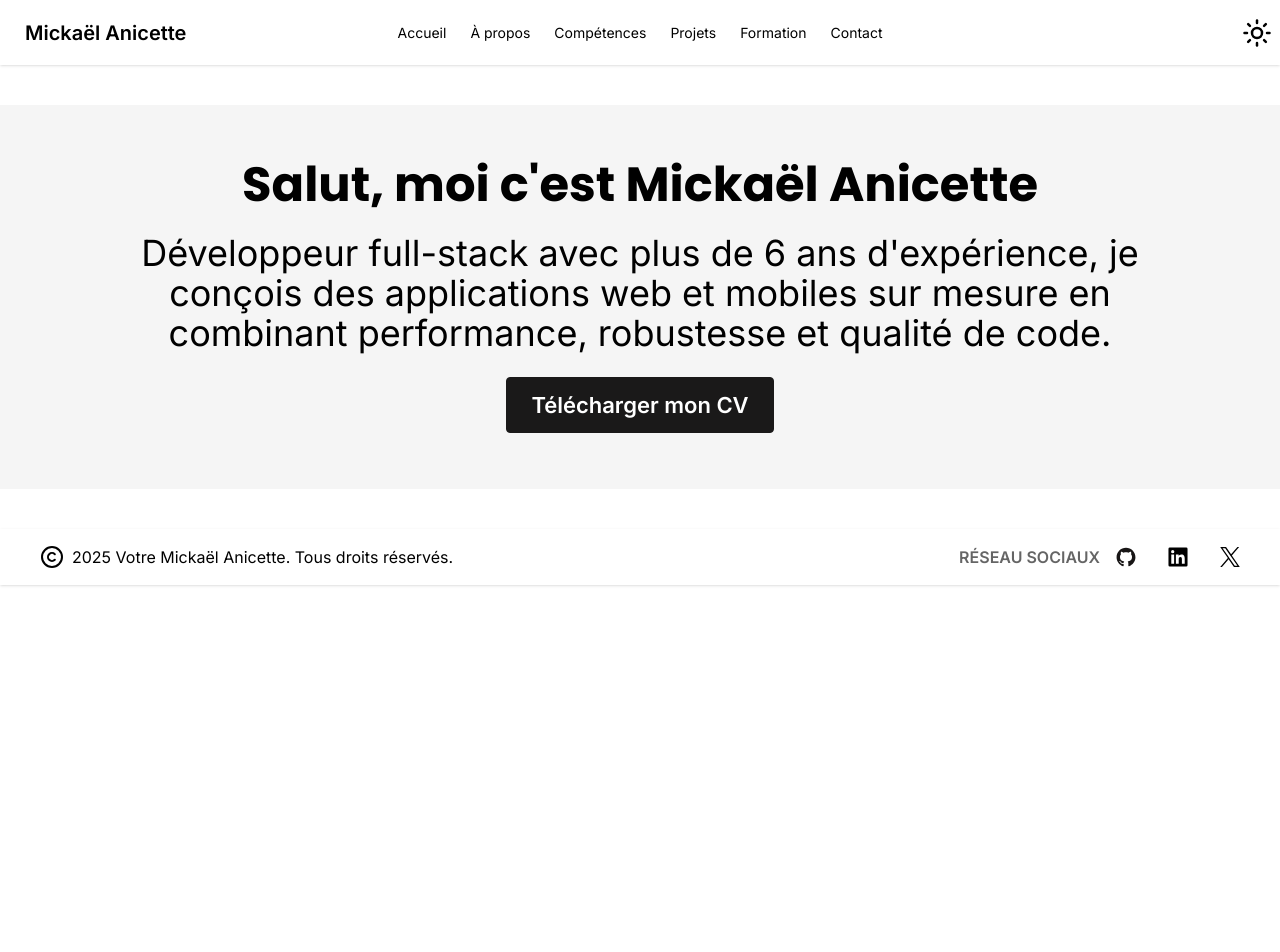
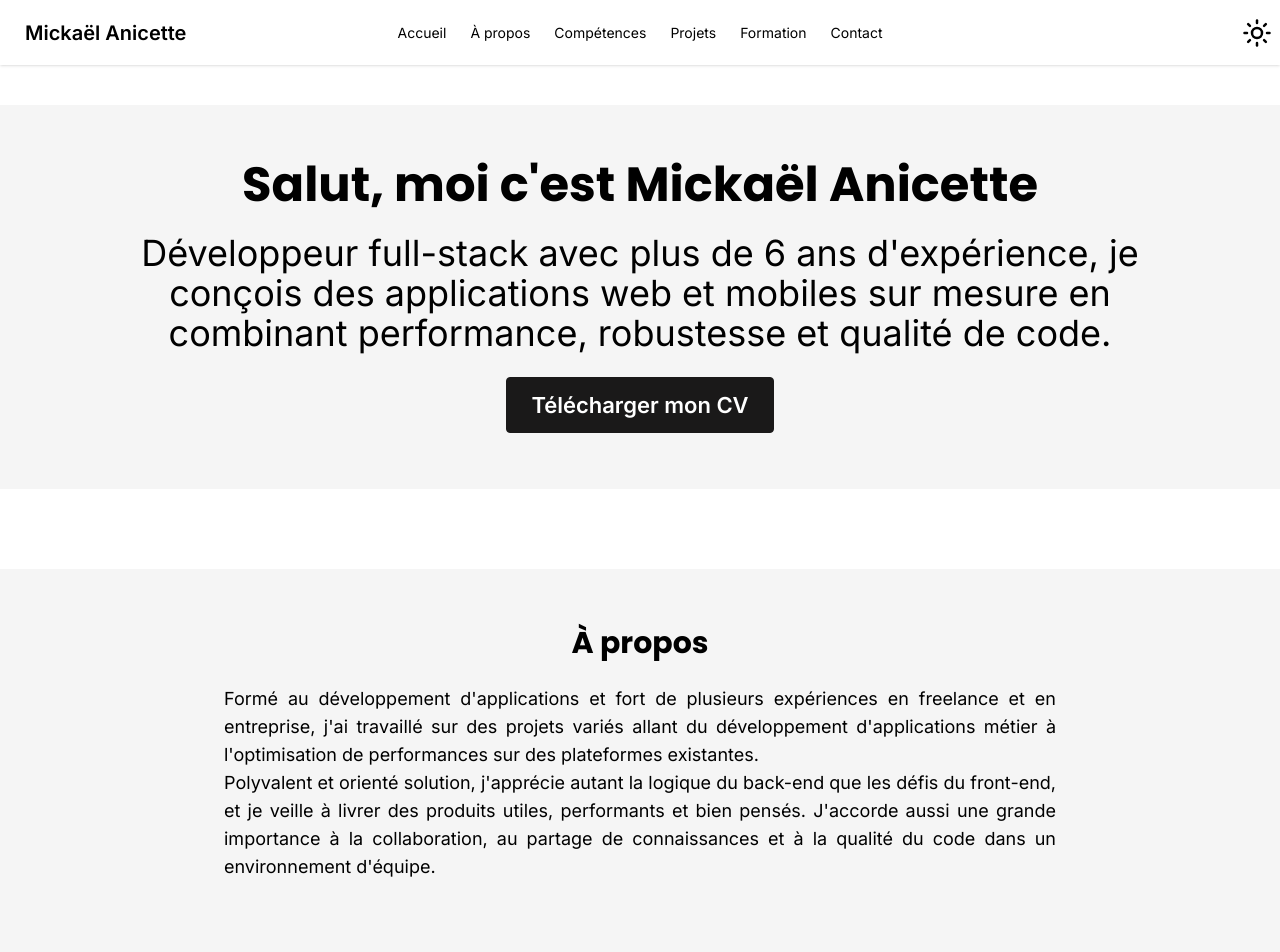
Before and after one commit to mcmikashi/mcmikashi.github.io, a SvelteKit app: page / in a window 1280 px wide. Shown: the top 952 px of the page. Before the commit the page ends 800 px from the top, so only its background shows below. Built offline with nearby package versions, Linux system fonts and the light colour scheme.

Commit message:
Add About component

```diff
--- /dev/null
+++ b/src/lib/components/common/About.svelte
@@ -0,0 +1,16 @@
+<section class="hero bg-base-200" id="about">
+	<div class="hero-content text-center">
+		<div class="max-w-4/6">
+			<h1 class="text-3xl font-extrabold">À propos</h1>
+			<p class="py-6 text-lg text-justify">
+				Formé au développement d'applications et fort de plusieurs expériences en freelance et en entreprise,
+				j'ai travaillé sur des projets variés allant du développement d'applications métier à
+				l'optimisation de performances sur des plateformes existantes.<br>
+				Polyvalent et orienté solution, j'apprécie autant la logique du back-end que les défis du front-end,
+				et je veille à livrer des produits utiles, performants et bien pensés.
+				J'accorde aussi une grande importance à la collaboration, au partage de connaissances
+				et à la qualité du code dans un environnement d'équipe.
+			</p>
+		</div>
+	</div>
+</section>
--- a/src/routes/+page.svelte
+++ b/src/routes/+page.svelte
@@ -1,5 +1,9 @@
 <script>
+	import About from "$lib/components/common/About.svelte";
 	import Hero from "$lib/components/common/Hero.svelte";
 </script>
 
-<Hero/>
+<div class="flex flex-col">
+	<Hero/>
+	<About/>
+</div>
```
